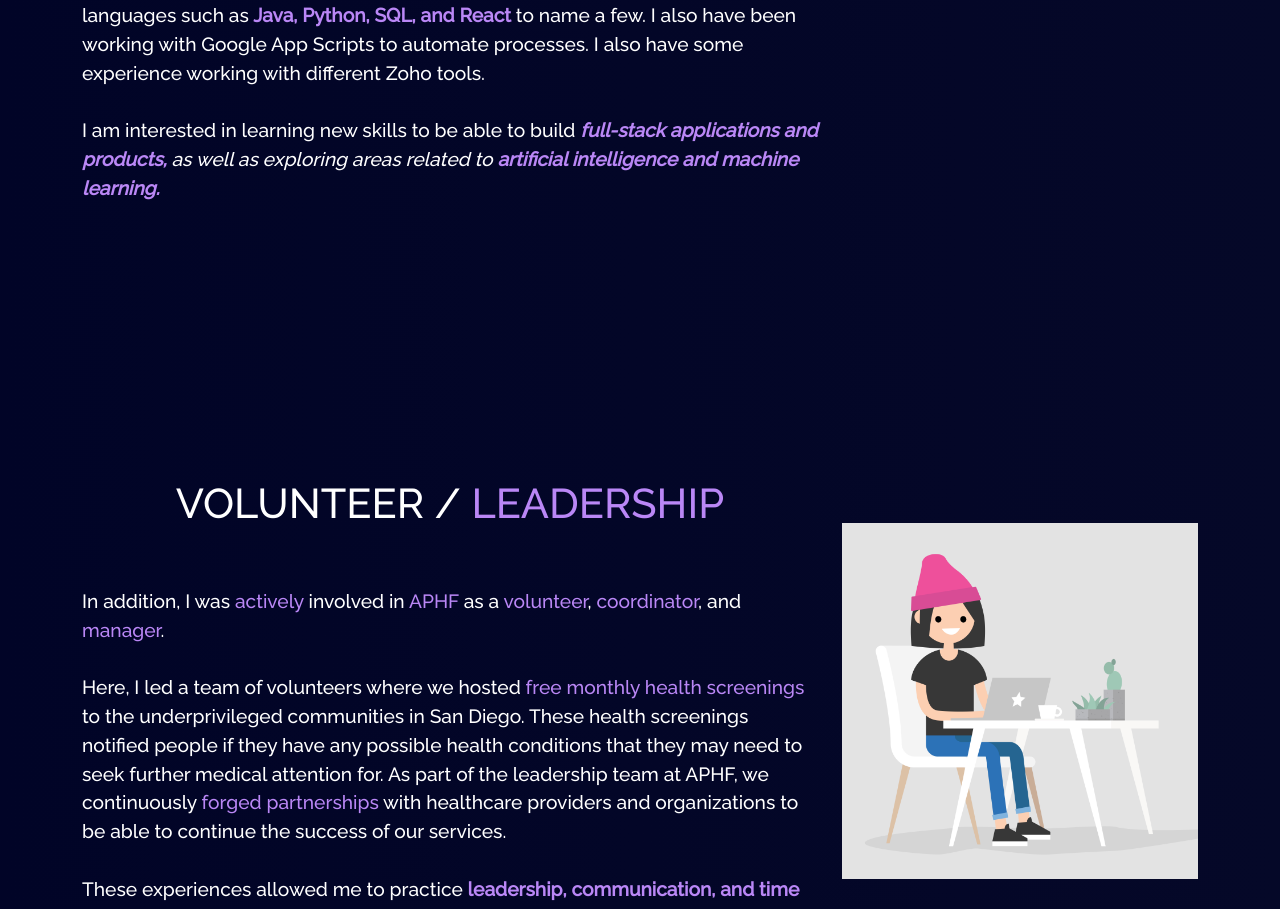
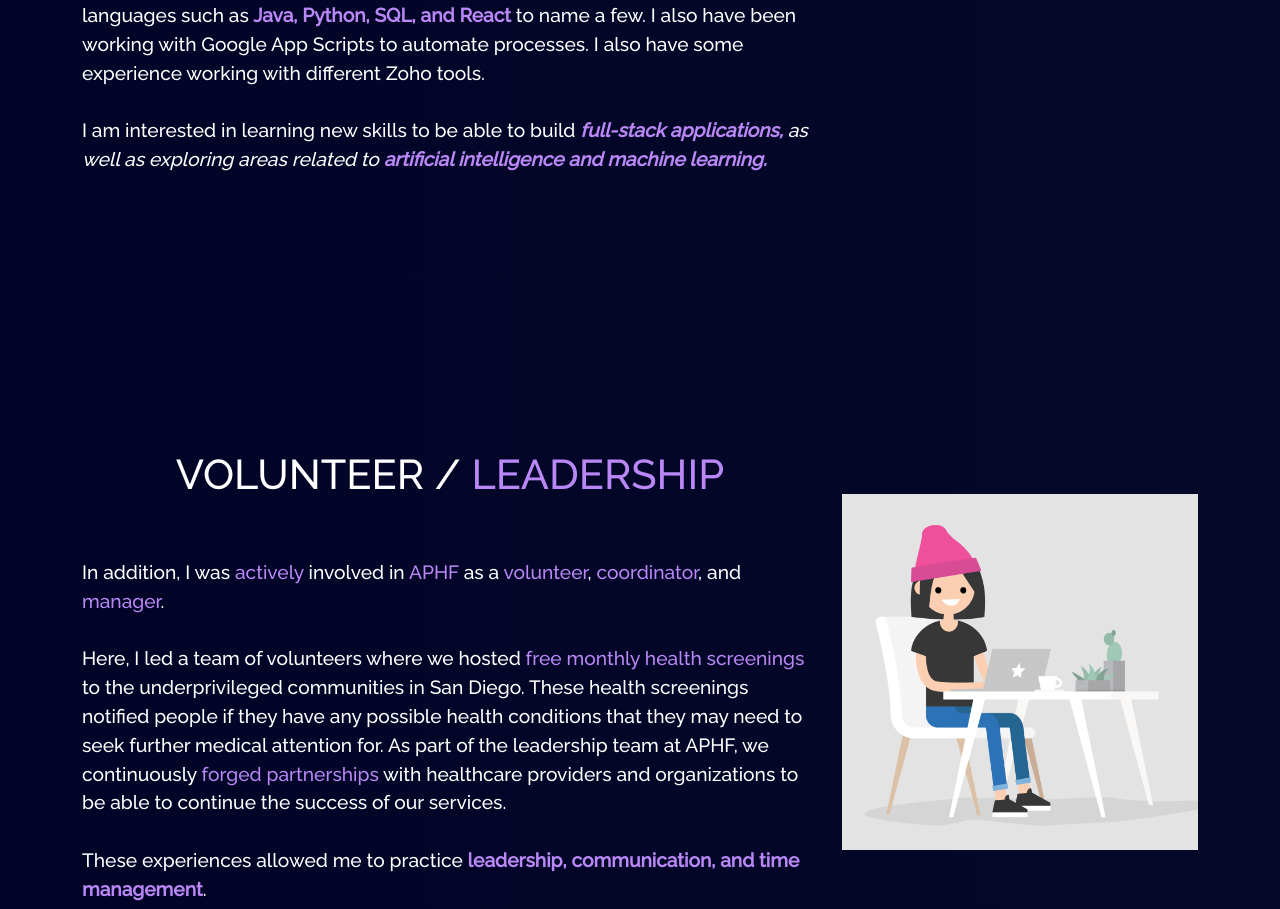
Before and after one commit to dianapnle/dianapnle.github.io, a React (Create React App) app: page /#/ in a window 1280 px wide. Shown: the part 1501-2410 px from the top of the page. Built offline with nearby package versions, Linux system fonts and the light colour scheme.

Commit message:
updated bio

```diff
--- a/src/components/Home/About.jsx
+++ b/src/components/Home/About.jsx
@@ -36,7 +36,7 @@ const VolunteerLeadership = () => {
                   <br />
                   I am interested in learning new skills to be able to build
                   <i>
-                    <b className="yellow"> full-stack applications and products, </b>
+                    <b className="yellow"> full-stack applications, </b>
                     as well as exploring areas related to
                     <b className="yellow"> artificial intelligence and machine learning.</b>
                   </i>
```
